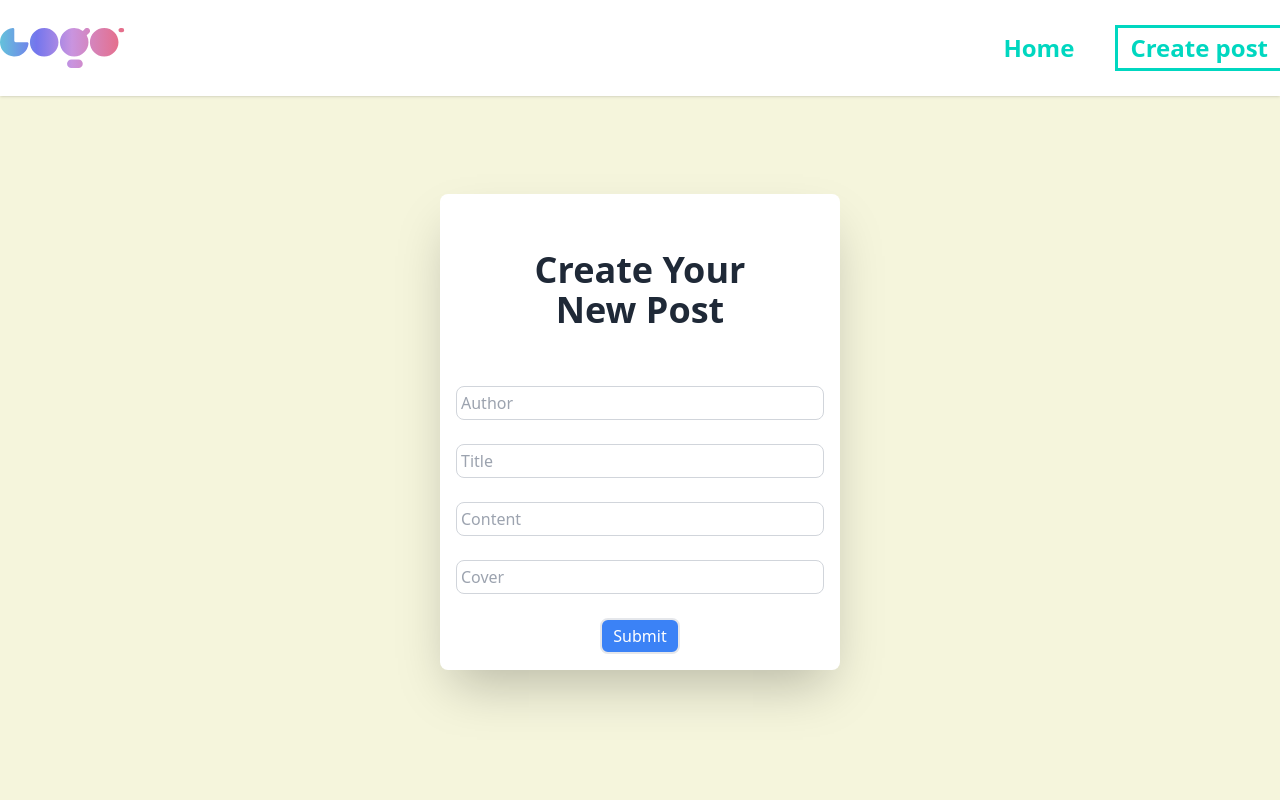
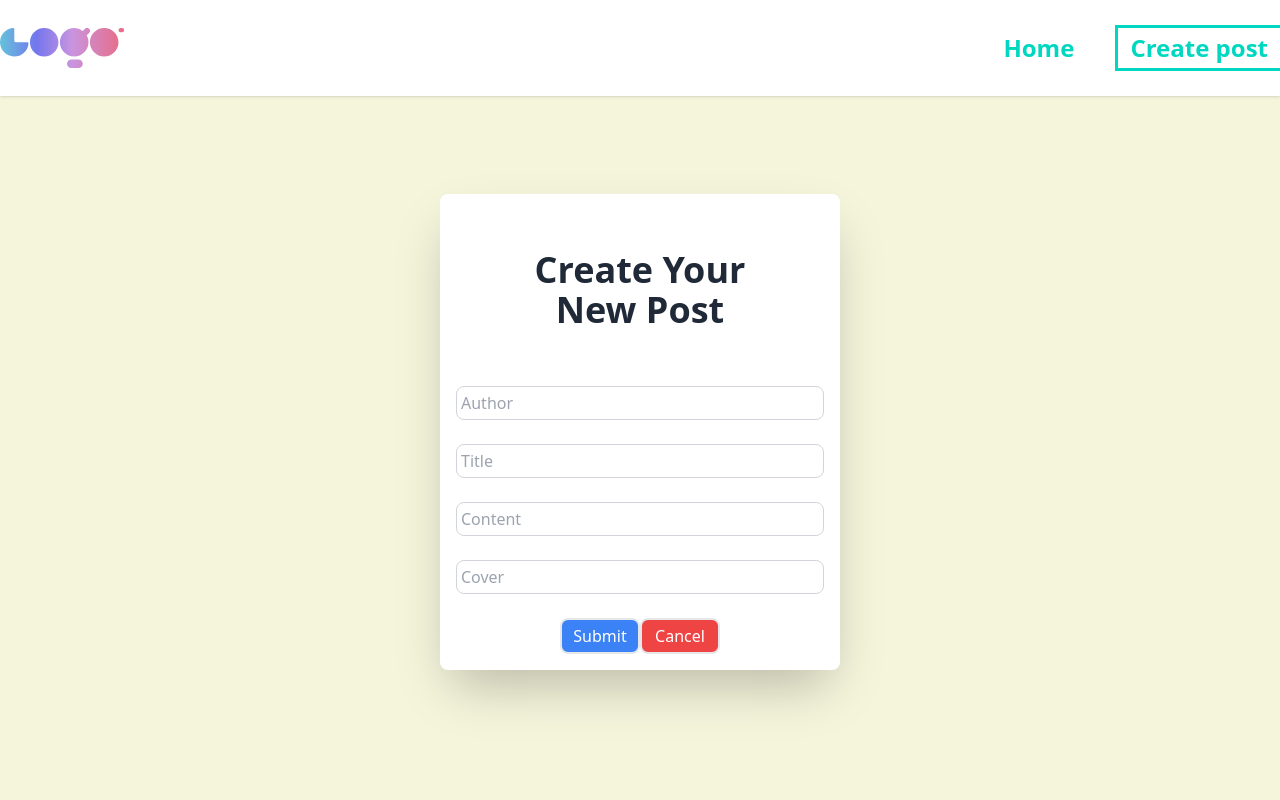
Before and after one commit to erikam2h/fullstack-blog, a React (Vite) app: page /posts/new in a window 1280 px wide. Shown: the top 800 px of the page. Built offline with nearby package versions, Linux system fonts and the light colour scheme.

Commit message:
UPDATE API URL and add cancel button to createPost

```diff
--- a/src/pages/NewPost.jsx
+++ b/src/pages/NewPost.jsx
@@ -1,38 +1,40 @@
 import { useState } from "react";
-import { useNavigate } from "react-router-dom";
+import { useNavigate, Link } from "react-router-dom";
 
 export default function NewPost() {
   const [form, setForm] = useState({
-    author:'',
-    title: '',
-    content: '',
-    cover: ''
+    author: "",
+    title: "",
+    content: "",
+    cover: "",
   });
 
   const navigate = useNavigate();
 
-
   const handleSubmit = async () => {
     if (!form.title || !form.content || !form.author || !form.content) {
-      alert('All fields need to be filled in');
+      alert("All fields need to be filled in");
       return;
     }
 
     try {
-      const response = await fetch('http://localhost:5000/API/posts', {
-        method: 'POST',
-        headers: {
-          'Content-Type': 'application/json',
-        },
-        body: JSON.stringify(form),
-      });
+      const response = await fetch(
+        "https://blogs-api-s835.onrender.com/API/posts",
+        {
+          method: "POST",
+          headers: {
+            "Content-Type": "application/json",
+          },
+          body: JSON.stringify(form),
+        }
+      );
 
       const data = await response.json();
       if (data.error) {
         alert(data.error);
       } else {
-        alert('Post created successfully!');
-        navigate('/');
+        alert("Post created successfully!");
+        navigate("/");
       }
     } catch (error) {
       console.log(error);
@@ -42,7 +44,9 @@ export default function NewPost() {
   return (
     <div className="flex items-center justify-center h-screen">
       <div className="bg-white p-4 rounded-lg shadow-2xl w-[400px] mt-[-10%]">
-        <p className="text-4xl font-bold mb-4 text-center p-10">Create Your New Post</p>
+        <p className="text-4xl font-bold mb-4 text-center p-10">
+          Create Your New Post
+        </p>
 
         <div className="space-y-6">
           <input
@@ -69,7 +73,7 @@ export default function NewPost() {
             onChange={(e) => setForm({ ...form, content: e.target.value })}
           />
 
-           <input
+          <input
             className="border-gray-300 border rounded-lg w-full p-1 focus:outline-none focus:ring-2 focus:ring-blue-500"
             type="text"
             placeholder="Cover"
@@ -84,6 +88,11 @@ export default function NewPost() {
             >
               Submit
             </button>
+            <Link to="/">
+              <button className="border-2 p-1 rounded-lg w-20 bg-red-500  text-white hover:bg-red-700 transition-colors">
+                Cancel
+              </button>
+            </Link>
           </div>
         </div>
       </div>
```
